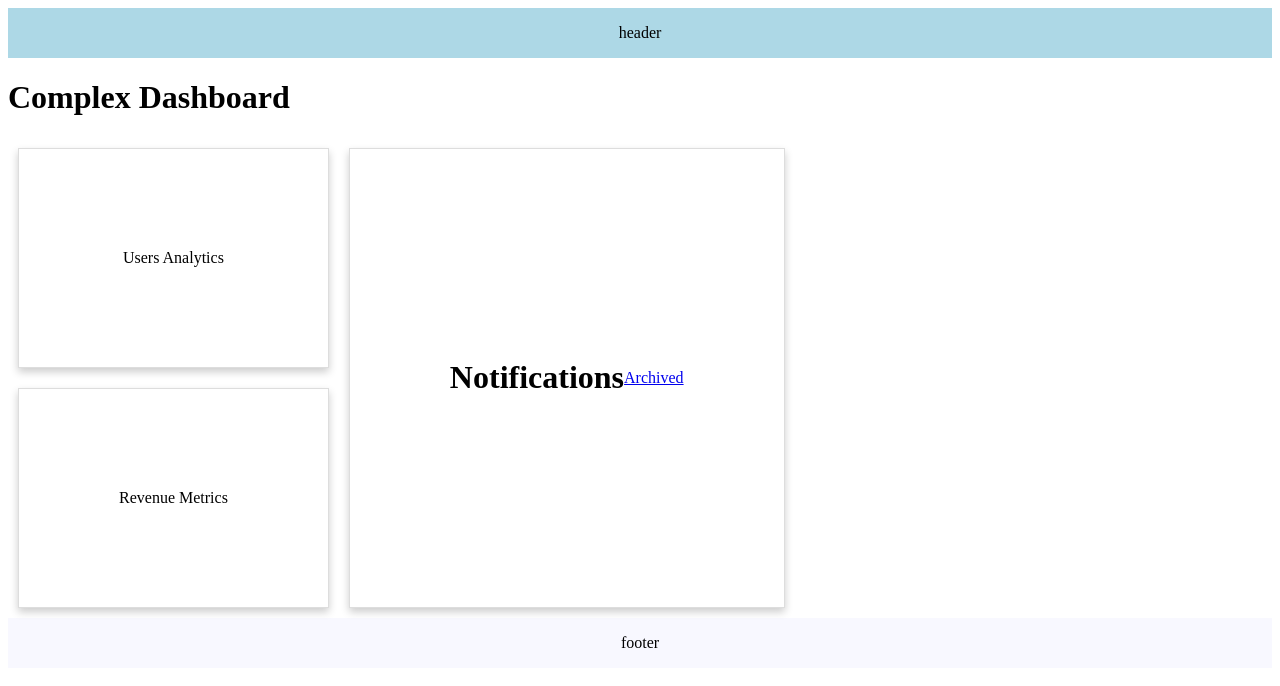
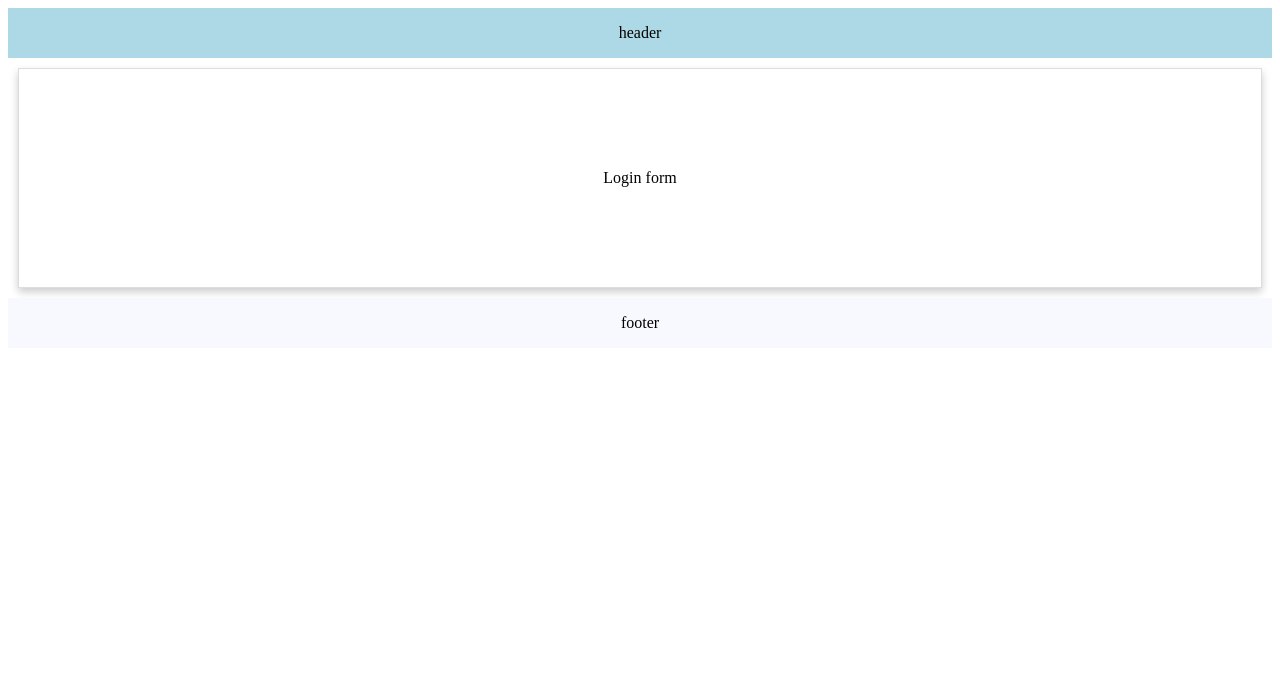
Before and after one commit to yuasys/routing-demo, a Next.js app: page /complex-dashboard in a window 1280 px wide. Shown: the top 686 px of the page. Built offline with nearby package versions, Linux system fonts and the light colour scheme.

Commit message:
複数のファイルに変更を加えました。

```diff
--- /dev/null
+++ b/src/app/complex-dashboard/@login/page.tsx
@@ -0,0 +1,5 @@
+import Card from "@/components/card";
+
+export default function Login() {
+  return <Card>Login form</Card>;
+}
--- a/src/app/complex-dashboard/@notifications/page.tsx
+++ b/src/app/complex-dashboard/@notifications/page.tsx
@@ -2,12 +2,12 @@ import Card from "@/components/card";
 import Link from "next/link";
 
 export default function Notifications() {
-  return(
+  return (
     <Card>
+      <div>Notifications</div>
       <div>
-        <h1>Notifications</h1>
+        <Link href="/complex-dashboard/archived">Archived</Link>
       </div>
-      <Link href="/complex-dashboard/archived">Archived</Link>
     </Card>
-    );
+  );
 }
--- a/src/app/complex-dashboard/@revenue/default.tsx
+++ b/src/app/complex-dashboard/@revenue/default.tsx
@@ -1,5 +1,5 @@
 import Card from "@/components/card";
 
 export default function DefaultRevenueMetrics() {
-  return <Card>Revenue Metrics</Card>;
+  return <Card>Default Revenue Metrics</Card>;
 }
--- a/src/app/complex-dashboard/@users/default.tsx
+++ b/src/app/complex-dashboard/@users/default.tsx
@@ -1,5 +1,5 @@
 import Card from "@/components/card";
 
-export default function DefaultUsersAnalytics() {
-  return <Card>Users Analytics</Card>;
+export default function DefaultUserAnalytics() {
+  return <Card>Default User Analytics</Card>;
 }
--- a/src/app/complex-dashboard/@users/page.tsx
+++ b/src/app/complex-dashboard/@users/page.tsx
@@ -1,5 +1,5 @@
 import Card from "@/components/card";
 
-export default function UsersAnalytics() {
-  return <Card>Users Analytics</Card>;
+export default function UserAnalytics() {
+  return <Card>User Analytics</Card>;
 }
--- a/src/app/complex-dashboard/default.tsx
+++ b/src/app/complex-dashboard/default.tsx
@@ -1,3 +1,3 @@
-export default function ComplexDashboardPage() {
-  return <h1>Complex Dashboard</h1>;
+export default function DefaultComplexDashboardPage() {
+  return <div>Complex Dashboard</div>;
 }
--- a/src/app/complex-dashboard/layout.tsx
+++ b/src/app/complex-dashboard/layout.tsx
@@ -1,25 +1,29 @@
-export default function DashboardLayout({
+export default function ComplexDashboardLayout({
   children,
   users,
   revenue,
   notifications,
-  }: {
-    children: React.ReactNode;
-    users: React.ReactNode;
-    revenue: React.ReactNode;
-    notifications: React.ReactNode;
-  }
-) {
-  return (
+  login,
+}: {
+  children: React.ReactNode;
+  users: React.ReactNode;
+  revenue: React.ReactNode;
+  notifications: React.ReactNode;
+  login: React.ReactNode;
+}) {
+  const isLoggedIn = false;
+  return isLoggedIn ? (
     <div>
-      <div>{children}</div>
-      <div style={{display:"flex"}}>
-        <div style={{display:"flex", flexDirection:"column"}}>
+      <h1>{children}</h1>
+      <div style={{ display: "flex" }}>
+        <div style={{ display: "flex", flexDirection: "column" }}>
           <div>{users}</div>
           <div>{revenue}</div>
         </div>
-        <div style={{display:"flex", flex: 1}}>{notifications}</div>
+        <div style={{ display: "flex", flex: 1 }}>{notifications}</div>
       </div>
     </div>
+  ) : (
+    login
   );
 }
--- a/src/app/complex-dashboard/page.tsx
+++ b/src/app/complex-dashboard/page.tsx
@@ -1,3 +1,3 @@
 export default function ComplexDashboardPage() {
-  return <h1>Complex Dashboard</h1>;
+  return <div>Complex Dashboard</div>;
 }
--- a/src/components/card.tsx
+++ b/src/components/card.tsx
@@ -1,4 +1,4 @@
-const Card = ( {children}: {children: React.ReactNode}) => {
+const Card = ({ children }: { children: React.ReactNode }) => {
   const cardStyle = {
     padding: "100px",
     margin: "10px",
```
Also changed, not shown: src/app/complex-dashboard/@notifications/archived/page.tsx (+4 -4 lines), src/app/complex-dashboard/@revenue/page.tsx (line endings or trailing spaces).
